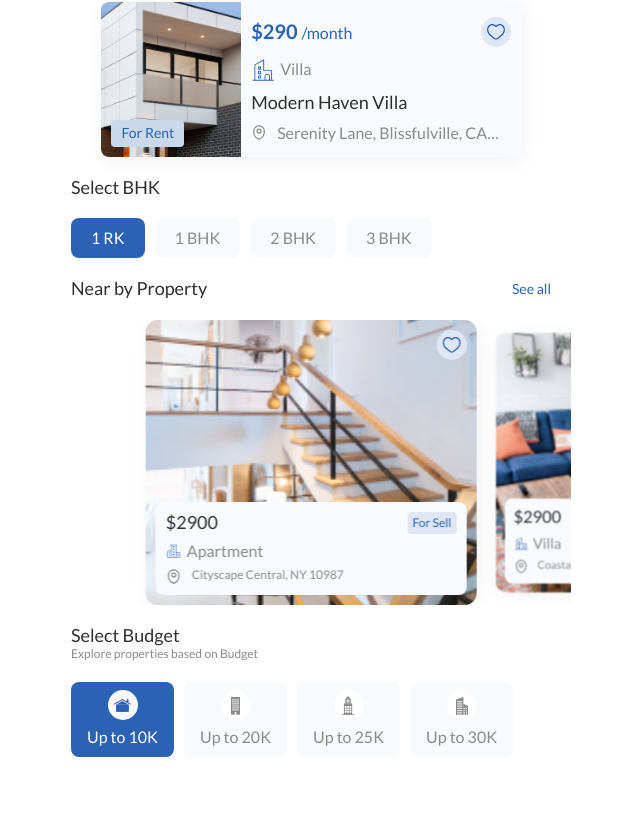
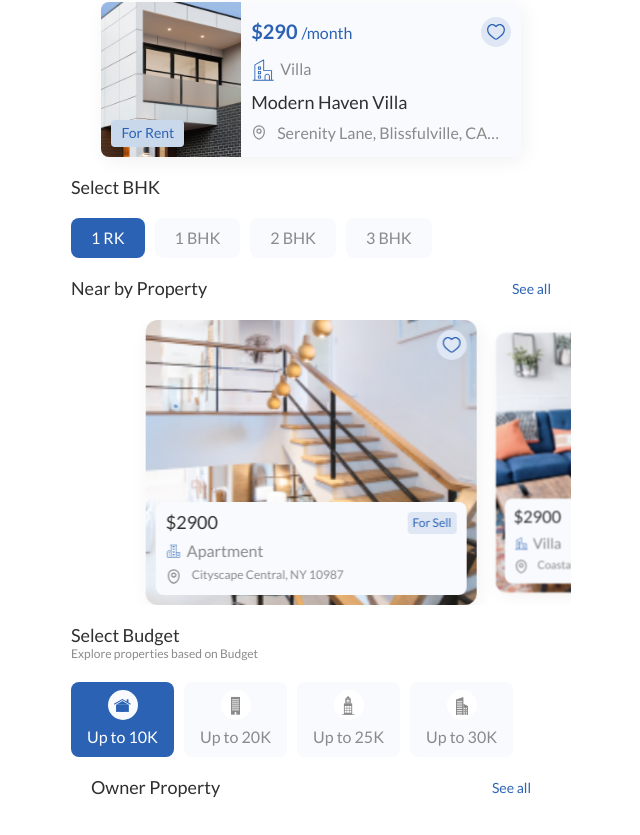
Before and after one commit to AzamjonKobulov/real-estate-tg-mini-app, a React (Vite) app: page / in a window 1280 px wide. Shown: the part 720-1555 px from the top of the page, without its empty margins (329-969 px from the left). Built offline with nearby package versions, Linux system fonts and the light colour scheme.

Commit message:
optimized buttons

```diff
--- /dev/null
+++ b/src/components/sections/OwnerProperty.jsx
@@ -0,0 +1,16 @@
+import { Link } from "react-router-dom";
+
+export default function OwnerProperty() {
+  return (
+    <section id="owner-property">
+      <div className="max-w-base mx-auto px-5">
+        <div className="max-w-base mx-auto flex-between px-5">
+          <h2>Owner Property</h2>
+          <Link to="/" className="text-sm text-theme-main">
+            See all
+          </Link>
+        </div>
+      </div>
+    </section>
+  );
+}
--- a/src/components/sections/SelectBudget.jsx
+++ b/src/components/sections/SelectBudget.jsx
@@ -214,7 +214,7 @@ export default function SelectBudget() {
 
   return (
     <section id="select-budget">
-      <div className="max-w-base mx-auto space-y-5">
+      <div className="max-w-base mx-auto pb-5 space-y-5">
         <div className=" px-5">
           <h2>Select Budget</h2>
           <p className="text-xs text-theme-small-text">
--- a/src/pages/Home.jsx
+++ b/src/pages/Home.jsx
@@ -2,6 +2,7 @@ import Navbar from "../components/Navbar";
 import AdvertisementProperty from "../components/sections/AdvertisementProperty";
 import Hero from "../components/sections/Hero";
 import NearByProperty from "../components/sections/NearByProperty";
+import OwnerProperty from "../components/sections/OwnerProperty";
 import Properties from "../components/sections/Properties";
 import SelectBudget from "../components/sections/SelectBudget";
 
@@ -14,6 +15,7 @@ export default function Home() {
       <AdvertisementProperty />
       <NearByProperty />
       <SelectBudget />
+      <OwnerProperty />
     </>
   );
 }
```
